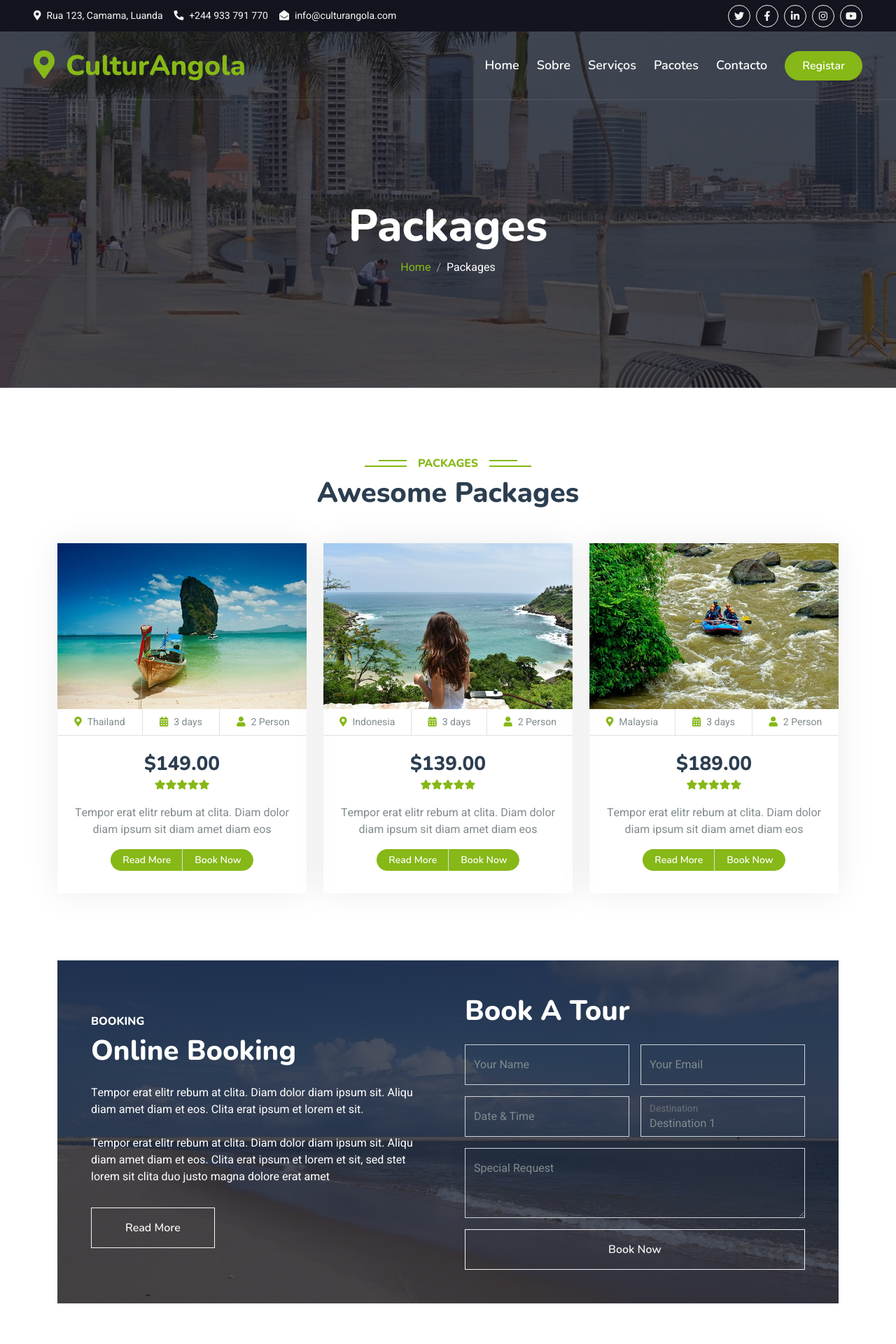
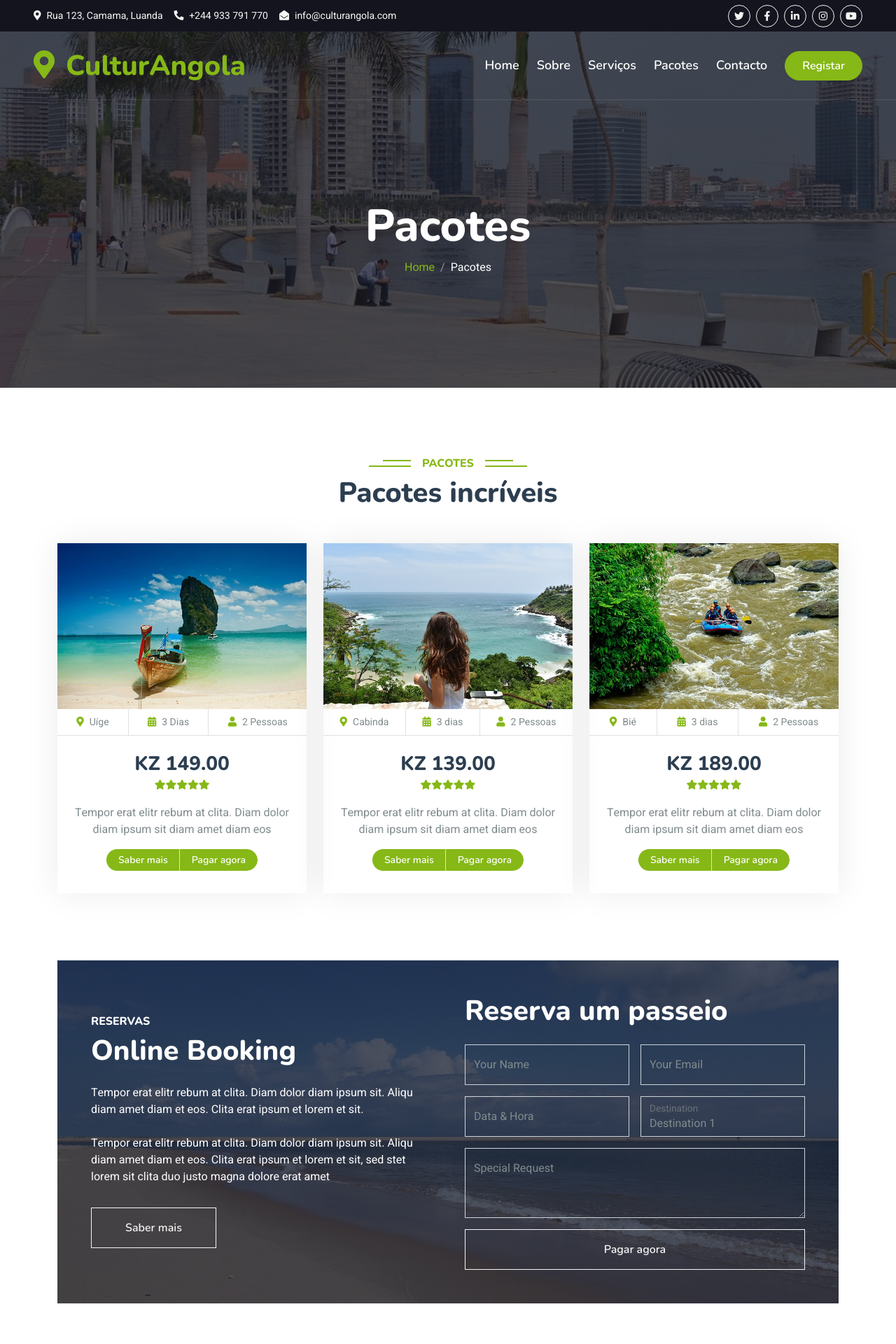
Before and after one commit to makiessedev/turism, a React (Create React App) app: page /packages in a window 1280 px wide. Shown: the top 1920 px of the page at 70% size. Built offline with nearby package versions, Linux system fonts and the light colour scheme.

Commit message:
packages

```diff
--- a/src/components/Footer.jsx
+++ b/src/components/Footer.jsx
@@ -16,7 +16,7 @@ export default function Footer() {
               Sobre Nós
             </a>
             <a className="btn btn-link" href="/">
-              Contact Us
+              Contacte-nos
             </a>
             <a className="btn btn-link" href="/">
               Privacy Policy
--- a/src/pages/About.jsx
+++ b/src/pages/About.jsx
@@ -103,7 +103,7 @@ function About() {
               </div>
             </div>
             <a className="btn btn-primary py-3 px-5 mt-2" href="">
-              Read More
+              Saber mais
             </a>
           </div>
         </div>
--- a/src/pages/Booking.jsx
+++ b/src/pages/Booking.jsx
@@ -117,11 +117,11 @@ function Booking() {
                 sed stet lorem sit clita duo justo magna dolore erat amet
               </p>
               <a className="btn btn-outline-light py-3 px-5 mt-2" href="">
-                Read More
+                Saber mais
               </a>
             </div>
             <div className="col-md-6">
-              <h1 className="text-white mb-4">Book A Tour</h1>
+              <h1 className="text-white mb-4">Reserva um passeio</h1>
               <form>
                 <div className="row g-3">
                   <div className="col-md-6">
@@ -193,7 +193,7 @@ function Booking() {
                       className="btn btn-outline-light w-100 py-3"
                       type="submit"
                     >
-                      Book Now
+                      Pagar agora
                     </button>
                   </div>
                 </div>
--- a/src/pages/Contact.jsx
+++ b/src/pages/Contact.jsx
@@ -8,7 +8,7 @@ function Contact() {
       <div className="row justify-content-center py-5">
         <div className="col-lg-10 pt-lg-5 mt-lg-5 text-center">
           <h1 className="display-3 text-white animated slideInDown">
-            Contact Us
+            Contacte-nos
           </h1>
           <nav aria-label="breadcrumb">
             <ol className="breadcrumb justify-content-center">
@@ -19,7 +19,7 @@ function Contact() {
                 className="breadcrumb-item text-white active"
                 aria-current="page"
               >
-                Contact
+                Contacto
               </li>
             </ol>
           </nav>
@@ -32,7 +32,7 @@ function Contact() {
       <div className="container">
         <div className="text-center wow fadeInUp" data-wow-delay="0.1s">
           <h6 className="section-title bg-white text-center text-primary px-3">
-            Contact Us
+            Contacte-nos
           </h6>
           <h1 className="mb-5">Contact For Any Query</h1>
         </div>
--- a/src/pages/Packages.jsx
+++ b/src/pages/Packages.jsx
@@ -8,7 +8,7 @@ function Packages() {
       <div className="row justify-content-center py-5">
         <div className="col-lg-10 pt-lg-5 mt-lg-5 text-center">
           <h1 className="display-3 text-white animated slideInDown">
-            Packages
+            Pacotes
           </h1>
           <nav aria-label="breadcrumb">
             <ol className="breadcrumb justify-content-center">
@@ -19,7 +19,7 @@ function Packages() {
                 className="breadcrumb-item text-white active"
                 aria-current="page"
               >
-                Packages
+                Pacotes
               </li>
             </ol>
           </nav>
@@ -32,9 +32,9 @@ function Packages() {
       <div className="container">
         <div className="text-center wow fadeInUp" data-wow-delay="0.1s">
           <h6 className="section-title bg-white text-center text-primary px-3">
-            Packages
+            Pacotes
           </h6>
-          <h1 className="mb-5">Awesome Packages</h1>
+          <h1 className="mb-5">Pacotes incríveis</h1>
         </div>
         <div className="row g-4 justify-content-center">
           <div className="col-lg-4 col-md-6 wow fadeInUp" data-wow-delay="0.1s">
@@ -45,17 +45,17 @@ function Packages() {
               <div className="d-flex border-bottom">
                 <small className="flex-fill text-center border-end py-2">
                   <i className="fa fa-map-marker-alt text-primary me-2" />
-                  Thailand
+                  Uíge
                 </small>
                 <small className="flex-fill text-center border-end py-2">
-                  <i className="fa fa-calendar-alt text-primary me-2" />3 days
+                  <i className="fa fa-calendar-alt text-primary me-2" />3 Dias
                 </small>
                 <small className="flex-fill text-center py-2">
-                  <i className="fa fa-user text-primary me-2" />2 Person
+                  <i className="fa fa-user text-primary me-2" />2 Pessoas
                 </small>
               </div>
               <div className="text-center p-4">
-                <h3 className="mb-0">$149.00</h3>
+                <h3 className="mb-0">KZ 149.00</h3>
                 <div className="mb-3">
                   <small className="fa fa-star text-primary" />
                   <small className="fa fa-star text-primary" />
@@ -73,14 +73,14 @@ function Packages() {
                     className="btn btn-sm btn-primary px-3 border-end"
                     style={{ borderRadius: "30px 0 0 30px" }}
                   >
-                    Read More
+                    Saber mais
                   </a>
                   <a
                     href="#"
                     className="btn btn-sm btn-primary px-3"
                     style={{ borderRadius: "0 30px 30px 0" }}
                   >
-                    Book Now
+                    Pagar agora
                   </a>
                 </div>
               </div>
@@ -94,17 +94,17 @@ function Packages() {
               <div className="d-flex border-bottom">
                 <small className="flex-fill text-center border-end py-2">
                   <i className="fa fa-map-marker-alt text-primary me-2" />
-                  Indonesia
+                  Cabinda
                 </small>
                 <small className="flex-fill text-center border-end py-2">
-                  <i className="fa fa-calendar-alt text-primary me-2" />3 days
+                  <i className="fa fa-calendar-alt text-primary me-2" />3 dias
                 </small>
                 <small className="flex-fill text-center py-2">
-                  <i className="fa fa-user text-primary me-2" />2 Person
+                  <i className="fa fa-user text-primary me-2" />2 Pessoas
                 </small>
               </div>
               <div className="text-center p-4">
-                <h3 className="mb-0">$139.00</h3>
+                <h3 className="mb-0">KZ 139.00</h3>
                 <div className="mb-3">
                   <small className="fa fa-star text-primary" />
                   <small className="fa fa-star text-primary" />
@@ -122,14 +122,14 @@ function Packages() {
                     className="btn btn-sm btn-primary px-3 border-end"
                     style={{ borderRadius: "30px 0 0 30px" }}
                   >
-                    Read More
+                    Saber mais
                   </a>
                   <a
                     href="#"
                     className="btn btn-sm btn-primary px-3"
                     style={{ borderRadius: "0 30px 30px 0" }}
                   >
-                    Book Now
+                    Pagar agora
                   </a>
                 </div>
               </div>
@@ -143,17 +143,17 @@ function Packages() {
               <div className="d-flex border-bottom">
                 <small className="flex-fill text-center border-end py-2">
                   <i className="fa fa-map-marker-alt text-primary me-2" />
-                  Malaysia
+                  Bié
                 </small>
                 <small className="flex-fill text-center border-end py-2">
-                  <i className="fa fa-calendar-alt text-primary me-2" />3 days
+                  <i className="fa fa-calendar-alt text-primary me-2" />3 dias
                 </small>
                 <small className="flex-fill text-center py-2">
-                  <i className="fa fa-user text-primary me-2" />2 Person
+                  <i className="fa fa-user text-primary me-2" />2 Pessoas
                 </small>
               </div>
               <div className="text-center p-4">
-                <h3 className="mb-0">$189.00</h3>
+                <h3 className="mb-0">KZ 189.00</h3>
                 <div className="mb-3">
                   <small className="fa fa-star text-primary" />
                   <small className="fa fa-star text-primary" />
@@ -171,14 +171,14 @@ function Packages() {
                     className="btn btn-sm btn-primary px-3 border-end"
                     style={{ borderRadius: "30px 0 0 30px" }}
                   >
-                    Read More
+                    Saber mais
                   </a>
                   <a
                     href="#"
                     className="btn btn-sm btn-primary px-3"
                     style={{ borderRadius: "0 30px 30px 0" }}
                   >
-                    Book Now
+                    Pagar agora
                   </a>
                 </div>
               </div>
@@ -194,7 +194,7 @@ function Packages() {
         <div className="booking p-5">
           <div className="row g-5 align-items-center">
             <div className="col-md-6 text-white">
-              <h6 className="text-white text-uppercase">Booking</h6>
+              <h6 className="text-white text-uppercase">Reservas</h6>
               <h1 className="text-white mb-4">Online Booking</h1>
               <p className="mb-4">
                 Tempor erat elitr rebum at clita. Diam dolor diam ipsum sit.
@@ -206,11 +206,11 @@ function Packages() {
                 sed stet lorem sit clita duo justo magna dolore erat amet
               </p>
               <a className="btn btn-outline-light py-3 px-5 mt-2" href="">
-                Read More
+                Saber mais
               </a>
             </div>
             <div className="col-md-6">
-              <h1 className="text-white mb-4">Book A Tour</h1>
+              <h1 className="text-white mb-4">Reserva um passeio</h1>
               <form>
                 <div className="row g-3">
                   <div className="col-md-6">
@@ -249,7 +249,7 @@ function Packages() {
                         data-target="#date3"
                         data-toggle="datetimepicker"
                       />
-                      <label htmlFor="datetime">Date &amp; Time</label>
+                      <label htmlFor="datetime">Data &amp; Hora</label>
                     </div>
                   </div>
                   <div className="col-md-6">
@@ -282,7 +282,7 @@ function Packages() {
                       className="btn btn-outline-light w-100 py-3"
                       type="submit"
                     >
-                      Book Now
+                      Pagar agora
                     </button>
                   </div>
                 </div>
--- a/src/pages/Services.jsx
+++ b/src/pages/Services.jsx
@@ -8,7 +8,7 @@ function Services() {
       <div className="row justify-content-center py-5">
         <div className="col-lg-10 pt-lg-5 mt-lg-5 text-center">
           <h1 className="display-3 text-white animated slideInDown">
-            Services
+            Serviços
           </h1>
           <nav aria-label="breadcrumb">
             <ol className="breadcrumb justify-content-center">
@@ -19,7 +19,7 @@ function Services() {
                 className="breadcrumb-item text-white active"
                 aria-current="page"
               >
-                Services
+                Serviços
               </li>
             </ol>
           </nav>
@@ -32,16 +32,16 @@ function Services() {
       <div className="container">
         <div className="text-center wow fadeInUp" data-wow-delay="0.1s">
           <h6 className="section-title bg-white text-center text-primary px-3">
-            Services
+            Serviços
           </h6>
-          <h1 className="mb-5">Our Services</h1>
+          <h1 className="mb-5">Nossos Serviços</h1>
         </div>
         <div className="row g-4">
           <div className="col-lg-3 col-sm-6 wow fadeInUp" data-wow-delay="0.1s">
             <div className="service-item rounded pt-3">
               <div className="p-4">
                 <i className="fa fa-3x fa-globe text-primary mb-4" />
-                <h5>WorldWide Tours</h5>
+                <h5>Consultoria de Viagem</h5>
                 <p>
                   Diam elitr kasd sed at elitr sed ipsum justo dolor sed clita
                   amet diam
@@ -89,7 +89,7 @@ function Services() {
             <div className="service-item rounded pt-3">
               <div className="p-4">
                 <i className="fa fa-3x fa-globe text-primary mb-4" />
-                <h5>WorldWide Tours</h5>
+                <h5>Consultoria de Viagem</h5>
                 <p>
                   Diam elitr kasd sed at elitr sed ipsum justo dolor sed clita
                   amet diam
@@ -142,9 +142,9 @@ function Services() {
       <div className="container">
         <div className="text-center">
           <h6 className="section-title bg-white text-center text-primary px-3">
-            Testimonial
+            Testemunha
           </h6>
-          <h1 className="mb-5">Our Clients Say!!!</h1>
+          <h1 className="mb-5">Nossos Clientes Dizem!!!</h1>
         </div>
         <div className="owl-carousel testimonial-carousel position-relative">
           <div className="testimonial-item bg-white text-center border p-4">
```
